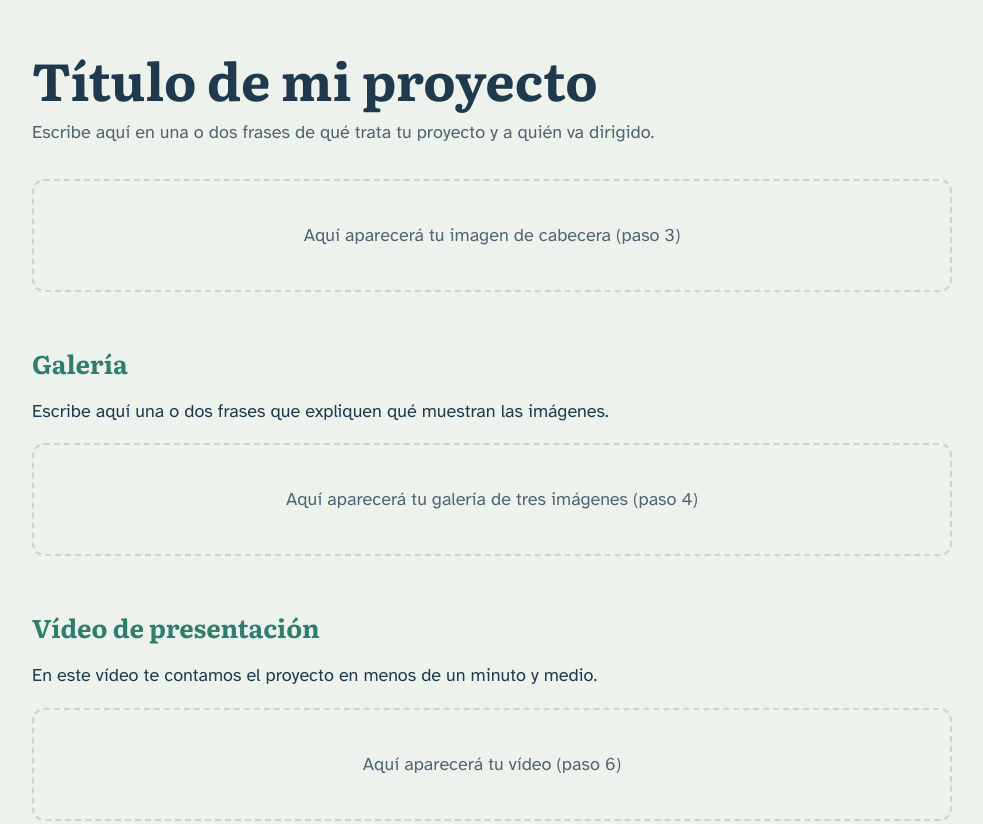
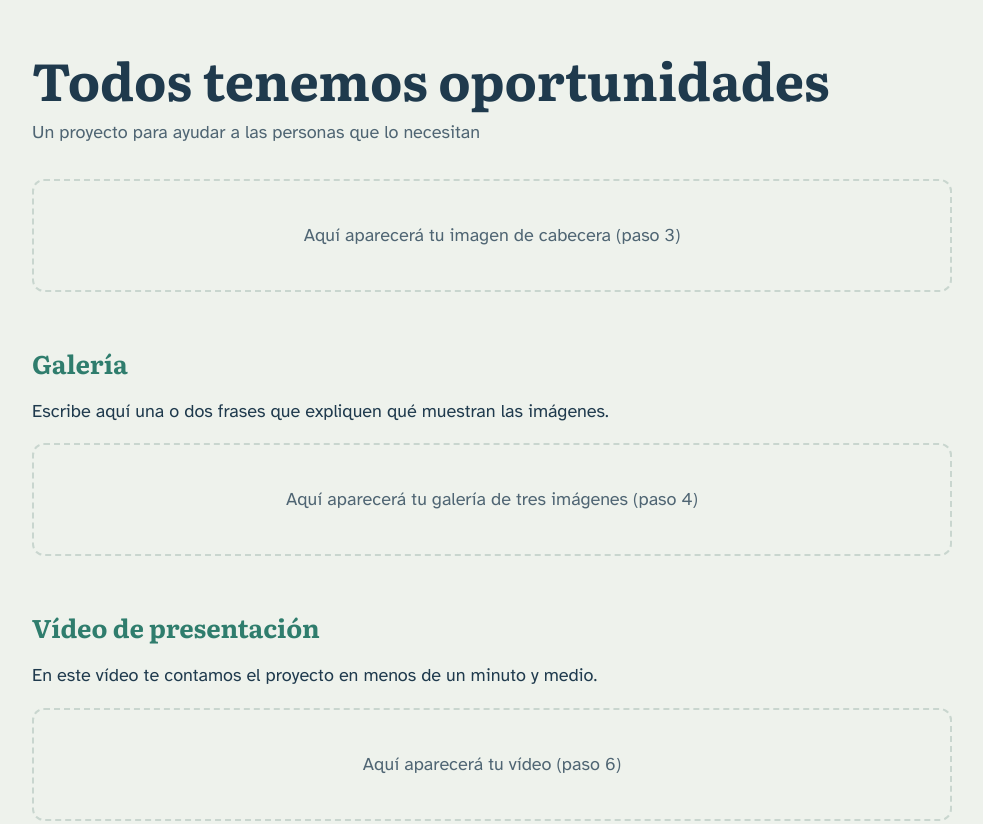
Before and after one commit to martaibanezp1/Pr-ctica-im-genes-video-, a plain HTML site: page index.html in a window 1280 px wide. Shown: the top 824 px of the page, without its empty margins (148-1131 px from the left). Drawn offline with Linux system fonts and the light colour scheme.

Commit message:
Personalizo el título y subtítulo

```diff
--- a/index.html
+++ b/index.html
@@ -144,8 +144,8 @@
 
   <header>
     <!-- Cambia este título por el de tu proyecto -->
-    <h1>Título de mi proyecto</h1>
-    <p class="subtitulo">Escribe aquí en una o dos frases de qué trata tu proyecto y a quién va dirigido.</p>
+    <h1>Todos tenemos oportunidades</h1>
+    <p class="subtitulo">Un proyecto para ayudar a las personas que lo necesitan</p>
 
     <div class="zona" data-aviso="Aquí aparecerá tu imagen de cabecera (paso 3)">
       <!-- PASO 3: CABECERA ============================ INICIO -->
```
